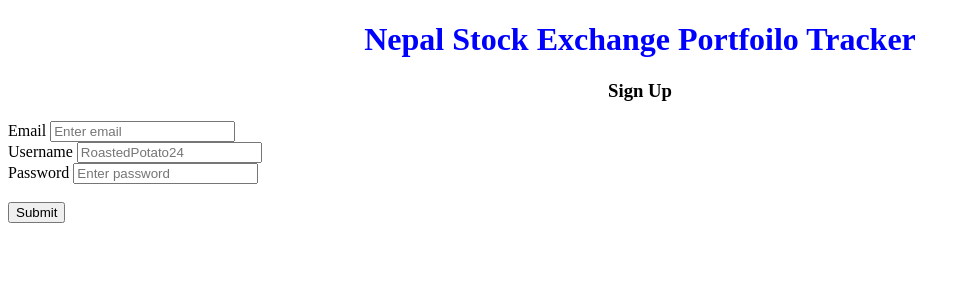
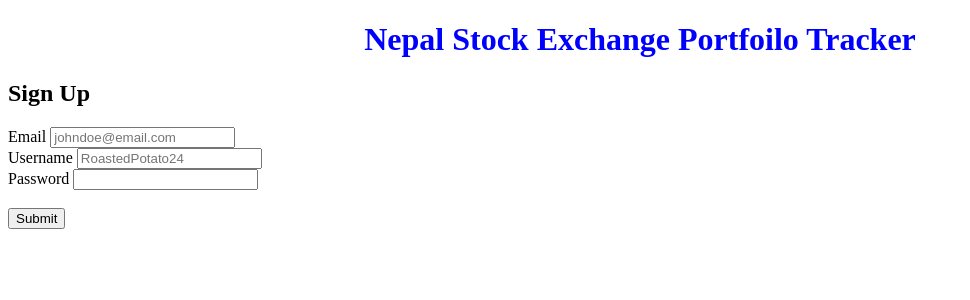
Before and after one commit to bixash/NEPSE-Stock-Portfolio-Tracker, a Flask app: page /signup in a window 1280 px wide. Shown: the top 300 px of the page, without its empty margins (0-970 px from the left). Run offline with Flask 3, Linux system fonts and the light colour scheme.

Commit message:
templates updated

```diff
--- a/static/style.css
+++ b/static/style.css
@@ -3,6 +3,11 @@
     color: blue;
 }
 
+.base-content {
+    width: fit-content;
+    margin: auto;
+    text-align: center;
+}
 table {
     border-collapse: collapse;
     border: 1px solid black;
--- a/templates/base.html
+++ b/templates/base.html
@@ -11,10 +11,10 @@
 
     <div>
       {% block content %}
-      <h2> Welcome to Stock Portfolio tracker</h2>
-      <h3>Track all your stock at one place!</h3>
+      <h2> Track all your stock at one place!</h2>
 
       <a href="{{ url_for('views.login')}}"> Login </a>
+      or
       <a href="{{ url_for('views.signup')}}"> Sign Up </a>
 
       {% endblock %}
--- a/templates/signup.html
+++ b/templates/signup.html
@@ -1,8 +1,13 @@
 {% extends "base.html" %}
 {% block title %} Signup {% endblock %}
 {% block content %}
+<ul>
+{% for msg in err %}
+  <li>{{ msg }}</li>
+{% endfor %}
+</ul>
 <form action="{{ request.path }}" method="POST">
-    <h3 align="center">Sign Up</h3>
+    <h2>Sign Up</h2>
     <div class="form-group">
       <label for="email">Email</label>
       <input
@@ -10,27 +15,27 @@
         class="form-control"
         id="email"
         name="email"
-        placeholder="Enter email"
+        placeholder="johndoe@email.com"
       />
     </div>
     <div class="form-group">
-      <label for="firstName">Username</label>
+      <label for="username">Username</label>
       <input
         type="text"
         class="form-control"
-        id="firstName"
-        name="firstName"
+        id="username"
+        name="username"
         placeholder="RoastedPotato24"
       />
     </div>
     <div class="form-group">
-      <label for="password1">Password</label>
+      <label for="password">Password</label>
       <input
         type="password"
         class="form-control"
-        id="password1"
-        name="password1"
-        placeholder="Enter password"
+        id="password"
+        name="password"
+        placeholder=""
       />
     </div>
 
--- a/templates/upload.html
+++ b/templates/upload.html
@@ -1,9 +1,11 @@
 {% extends "base.html" %}
-{% block title %}Upload {% endblock %}
+{% block title %} Upload {% endblock %}
 
 {% block content %}
+<span>{{msg}}</span>
+<h2>Upload transaction csv</h2>
 <form action="/upload" method="POST" enctype="multipart/form-data">
-    <br>
+    <p>Download transaction history csv file from Meroshare and upload.</p>
     <br>
     <input type="file" name="file" />
     <button type="submit">Upload</button>
```
